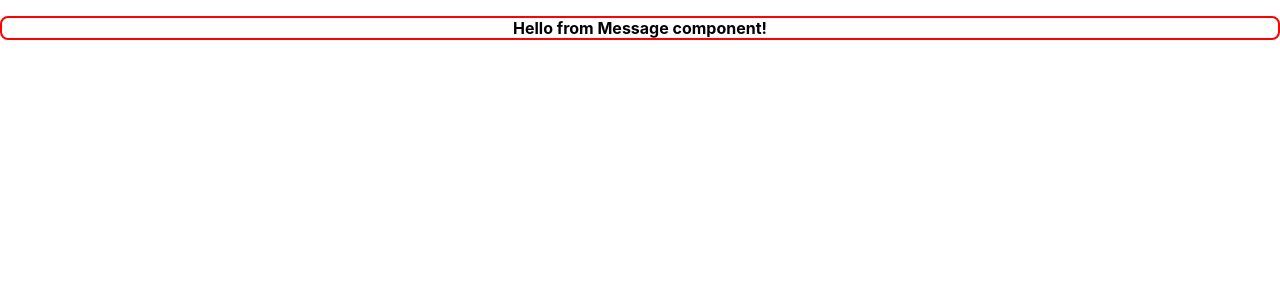
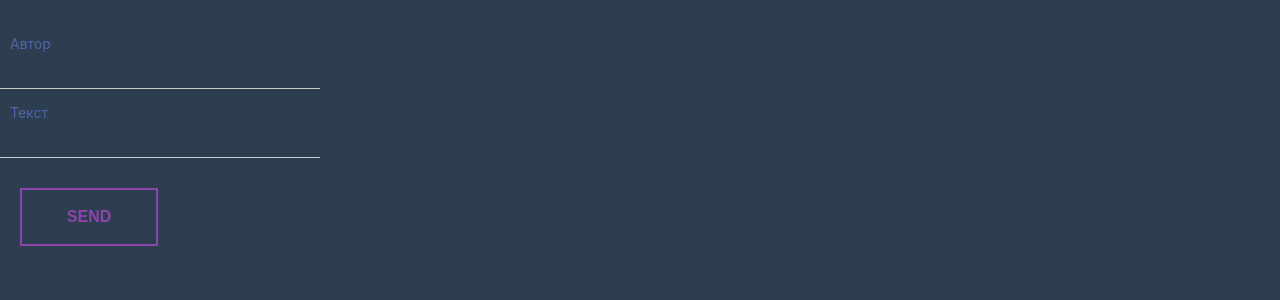
Before and after one commit to ArturPravdivtsev/react-app, a React (Create React App) app: page / in a window 1280 px wide. Shown: the top 300 px of the page. Built offline with nearby package versions, Linux system fonts and the light colour scheme.

Commit message:
state and hooks

```diff
--- a/src/App.css
+++ b/src/App.css
@@ -37,7 +37,161 @@
   }
 }
 
+body {
+  background: #2c3e50;
+}
+
 .example_text {
   font-size: 16px;
   font-weight: bold;
 }
+
+ul {
+  list-style: none;
+  margin: 0 auto;
+  padding: 0;
+  display: block;
+  /* width: 90%;
+  height: 200px;
+  border: 2px solid grey;
+  border-radius: 10px; */
+}
+
+ul li {
+  display:inline-block;
+  clear: both;
+  padding: 20px;
+  border-radius: 30px;
+  margin-bottom: 2px;
+  font-family: Helvetica, Arial, sans-serif;
+}
+
+.robot {
+  background: #eee;
+  float: left;
+}
+
+.author {
+  float: right;
+  background: #0084ff;
+  color: #fff;
+}
+
+.robot + .author {
+  border-bottom-right-radius: 5px;
+}
+
+.author + .author {
+  border-top-right-radius: 5px;
+  border-bottom-right-radius: 5px;
+}
+
+.me:last-of-type {
+  border-bottom-right-radius: 30px;
+}
+
+.form {
+  display: block;
+  clear: both;
+  padding-top: 50px;
+}
+
+.group {
+  position: relative;
+  margin-bottom: 30px;
+}
+
+input {
+  font-size: 16px;
+  padding: 10px;
+  display: block;
+  width: 300px;
+  border: none;
+  border-bottom: 1px solid #ccc;
+  background: #2c3e50;
+}
+
+input:focus {
+  outline: none;
+}
+
+label {
+  color: #999;
+  font-size: 18px;
+  position: absolute;
+  pointer-events: none;
+  left: 10px;
+  top: 15px;
+  transition: 0.2s ease all;
+  -moz-transition: 0.2s ease all;
+  -webkit-transition: 0.2s ease all;
+}
+
+input:focus ~ label, input:valid ~ label {
+  top: -15px;
+  font-size: 14px;
+  color: #5264AE;
+}
+
+.bar {
+  position: relative;
+  display: block;
+  width: 320px;
+}
+
+.bar:before, .bar:after {
+  content: "";
+  height: 2px;
+  width: 0;
+  bottom: 0;
+  position: absolute;
+  background: #5264AE;
+  transition: 0.2s ease all;
+  -moz-transition: 0.2s ease all;
+  -webkit-transition: 0.2s ease all;
+}
+
+.bar:before {
+  left: 50%;
+}
+
+.bar:after {
+  right: 50%;
+}
+
+input:focus ~ .bar:before,
+input:focus ~ .bar:after {
+  width: 50%;
+}
+
+.btn {
+  box-sizing: border-box;
+  background-color: transparent;
+  border: 2px solid #e74c3c;
+  border-radius: 0.6em;
+  color: #e74c3c;
+  cursor: pointer;
+  display: flex;
+  font-size: 1rem;
+  font-weight: 400;
+  line-height: 1;
+  margin: 20px;
+  padding: 1.2em 2.8em;
+  text-decoration: none;
+  text-align: center;
+  text-transform: uppercase;
+  font-family: 'Montserrat', sans-serif;
+  font-weight: 700;
+  border-color: #8e44ad;
+  border-radius: 0;
+  color: #8e44ad;
+  position: relative;
+  overflow: hidden;
+  z-index: 1;
+  -webkit-transition: color 150ms ease-in-out;
+  transition: color 150ms ease-in-out;
+}
+.btn:hover, .btn:focus {
+  color: #fff;
+  outline: 0;
+}
--- a/src/App.js
+++ b/src/App.js
@@ -1,13 +1,54 @@
+import React  from 'react'
 import './App.css';
 
-function Message(props) {
-    return <p className="example_text" style={{ border: '2px solid red', borderRadius: '8px'}}>{props.text}</p>
-}
+function App() {
+  const [messageList, setMessageList] = React.useState([])
+  const [text, setText] = React.useState('')
+  const [author, setAuthor] = React.useState('')
+  const [robot, setRobot] = React.useState(false)
 
-function App() {
+  React.useEffect(() => {
+    if(robot === true) {
+      const messages = [...messageList]
+      messages.push({text: 'Thanks!', author: 'robot'})
+      setMessageList(messages)
+      setRobot(false)
+    }
+  }, [robot, messageList]);
+
+  const handleClick = React.useCallback(() => {
+    const messages = [...messageList]
+    messages.push({text, author})
+    setMessageList(messages)
+    setRobot(true)
+  }, [messageList, text, author])
+
+  const handleTextChange = ({ target: { value } }) => {
+    setText(value)
+  }
+
+  const handleAuthorChange = ({ target: { value } }) => {
+    setAuthor(value)
+  }
+
   return (
     <div className="App">
-      <Message text="Hello from Message component!" />
+      <ul>
+        {messageList.map((message) => <li className={message.author === 'robot' ? 'robot' : 'author'}>{message.author}: {message.text}</li>)}
+      </ul>
+      <div className="form">
+        <div class="group">
+          <input type="text" name="author" value={author} onChange={handleAuthorChange} />
+          <span class="bar"></span>
+          <label>Автор</label>
+        </div>
+        <div class="group">
+          <input type="text" name="text" value={text} onChange={handleTextChange} />
+          <span class="bar"></span>
+          <label>Текст</label>
+        </div>
+        <button class="btn" onClick={handleClick}>Send</button>
+      </div>
     </div>
   );
 }
```
